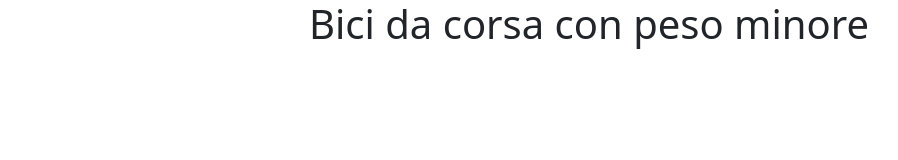
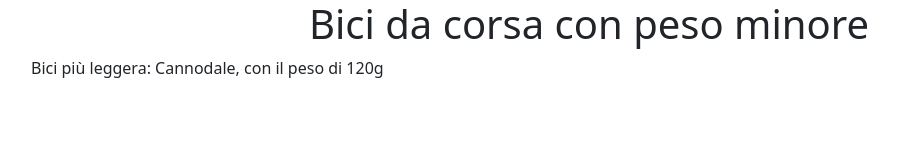
Before and after one commit to desireemezzotero/js-snack-es6, a plain HTML site: page snack-1/index.html in a window 1280 px wide. Shown: the whole page, without its empty margins (51-949 px from the left). Drawn offline with nearby package versions, Linux system fonts and the light colour scheme.

Commit message:
correct snack-1

```diff
--- a/snack-1/index.html
+++ b/snack-1/index.html
@@ -13,12 +13,10 @@
 </head>
 <body>
   <div class="container">
-    <h1 class="text-center">Bici da corsa con peso minore</h1>
+    <h1 class="text-center"> Bici da corsa con peso minore </h1>
+    <p class="bike">
 
-
-
-
-
+    </p>
   </div>
 
 
--- a/snack-1/js/script.js
+++ b/snack-1/js/script.js
@@ -11,8 +11,11 @@
    3. creo una costante uguale al primo elemento dell'array
    4. creo un ciclo for che si ripeterà per tutta la lunghezza dell'array;
    5. creo una variabile il cui valore sarà uguale all'array[i]
-   5. creo un if dove
+   5. creo un if dove se il peso della bici sarà inferiore a quello della costante (punto 3) allora la costante (punto 3) sarà uguale alla variabile (punto 4)
 */
+
+/* richiamo la variabile che mi servirà sucessivamente per stampare in pagina */
+const bikePage = document.querySelector('.bike');
 
 const bici = [
    {
@@ -38,4 +41,4 @@ for (let i = 0; i < bici.length; i++) {
     biciLight = bike;
   }
 }
-console.log(biciLight)
+bikePage.innerText = `Bici più leggera: ${biciLight.nome}, con il peso di ${biciLight.peso}g`
```
